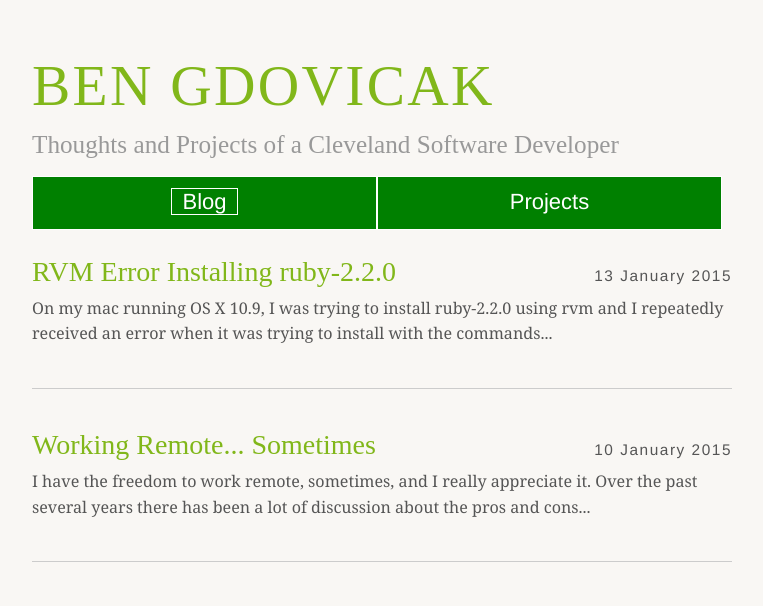
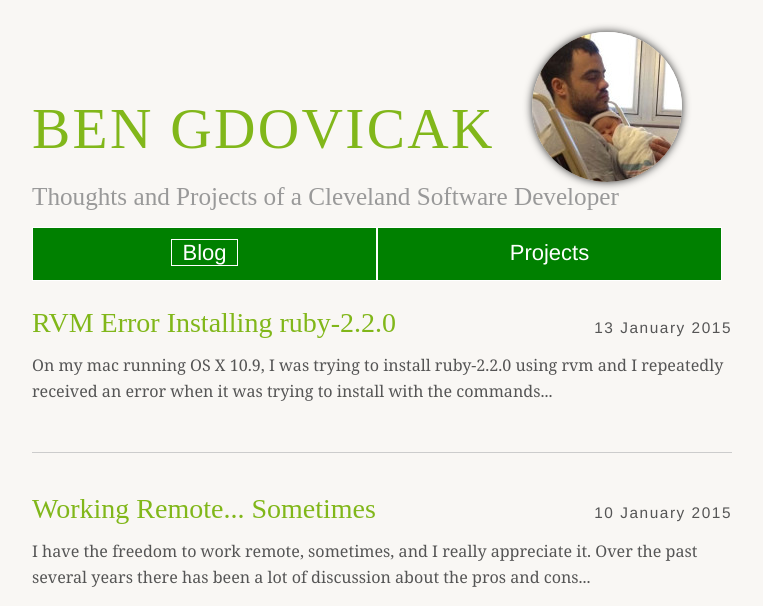
Before and after one commit to gdovicak/gdovicak.github.io, a Jekyll site: the page built from index.html, in a window 1280 px wide. Shown: the top 606 px of the page, without its empty margins (258-1021 px from the left). Built offline with Jekyll 4.4.1, drawn with Linux system fonts in a browser that asks for light colours; some web fonts are replaced; Markdown is read by kramdown in place of the engine named in the settings; the list of posts is cut into pages by our own code.

Commit message:
Added bio pic

```diff
--- a/_layouts/default.html
+++ b/_layouts/default.html
@@ -23,6 +23,7 @@
         {% endif %}
 
 		<link async rel="stylesheet" href="/css/style.css">
+		<link async rel="stylesheet" href="/css/main.css">
 		<!--[if IE 7]>
 			<html class="ie7">
 			<link rel="stylesheet" type="text/css" href="/css/font-awesome-ie7.min.css">
--- a/css/main.css
+++ b/css/main.css
@@ -11,16 +11,6 @@
 }
 
 html, body { height: 100%; }
-
-body {
-  background-color: #FFF;
-  font: 13.34px Helvetica, Arial, sans-serif;
-  font-size: small;
-  text-align: center;
-}
-
-h1, h2, h3, h4, h5, h6 {
-  font-size: 100%; }
 
 h1 { margin-bottom: 1em; }
 p { margin: 1em 0; }
@@ -54,6 +44,28 @@ ul.posts span {
 /* Site
 /*
 /*****************************************************************************/
+.content h1{
+  padding-top: .75em;
+  margin-bottom: .5em;
+}
+
+.circular{
+  width: 150px;
+  height: 150px;
+  border-radius: 75px;
+  -webkit-border-radius: 75px;
+  -moz-border-radius: 75px;
+  background: url(/assets/images/bio_pic_square.jpg) no-repeat;
+  box-shadow: 0 0 8px rgba(0, 0, 0, .8);
+  -webkit-box-shadow: 0 0 8px rgba(0, 0, 0, .8);
+  -moz-box-shadow: 0 0 8px rgba(0, 0, 0, .8);
+}
+
+.right{
+  float: right;
+  margin-top: -25px;
+  margin-right:50px;
+}
 
 .site {
   font-size: 115%;
--- a/index.html
+++ b/index.html
@@ -9,6 +9,7 @@ is_index: true
     <main class="container">
     	<div class="row-fluid">
     		<section class="content">
+              <div class="circular right"></div>
     		  <h1>Ben Gdovicak</h1>
               <div class="sub-title">{{ site.description }}</div>
     		</section>
```
Also changed, not shown: assets/images/bio_pic.jpg (added), assets/images/bio_pic_square.jpg (added), 1 other file.
